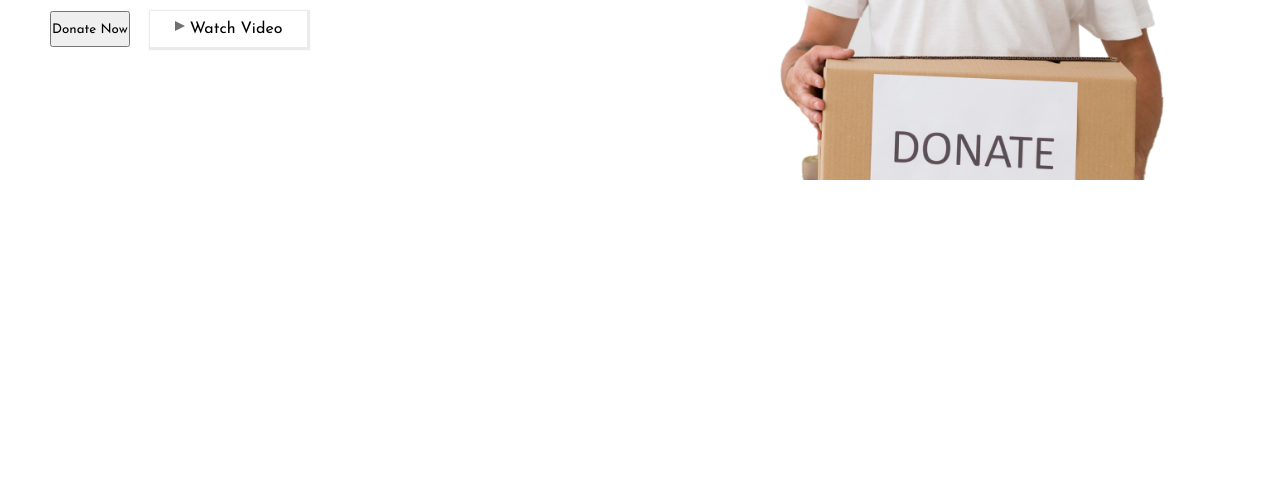
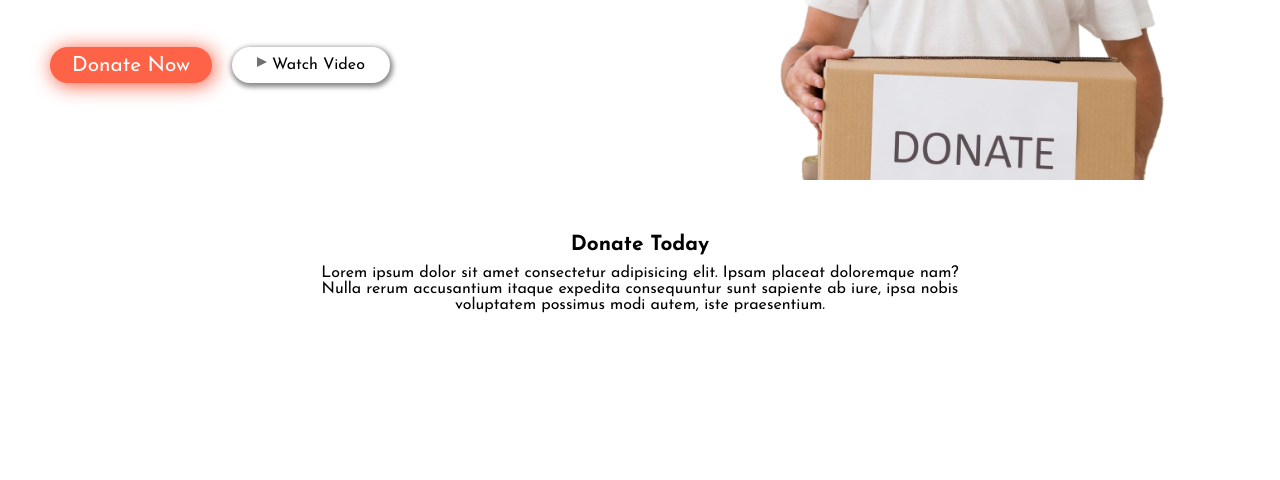
Before and after one commit to ShekhRaselMasrurAhmmadNissan/donate-today-practice, a plain HTML site: page index.html in a window 1280 px wide. Shown: the part 320-800 px from the top of the page. Drawn offline with Linux system fonts and the light colour scheme; a web font is replaced by a local one.

Commit message:
Header Section Done.

```diff
--- a/CSS/style.css
+++ b/CSS/style.css
@@ -1,5 +1,6 @@
 * {
 	font-family: 'Josefin Sans', sans-serif;
+	color: black;
 	margin: 0;
 	padding: 0;
 }
@@ -8,9 +9,16 @@ a {
 	text-decoration: none;
 	color: #000;
 }
+section {
+	margin-bottom: 50px;
+}
+h1 {
+	font-size: 3.5em;
+}
 
-h1 {
-	font-size: 3em;
+h2 {
+	font-size: 1.3em;
+	padding-bottom: 10px;
 }
 
 #header {
@@ -37,9 +45,19 @@ h1 {
 }
 #video-play {
 	margin-left: 20px;
-	/* border: 2px solid black; */
-	box-shadow: 1px 1px 1px 2px rgba(119, 116, 116, 0.144);
+	border-radius: 20px;
+	box-shadow: 1px 2px 5px 2px rgba(0, 0, 0, 0.463);
 }
+.btn {
+	padding: 5px 20px;
+	border-radius: 20px;
+	color: white;
+	font-size: 1.3em;
+	filter: drop-shadow(2px 2px 10px rgb(248, 81, 52));
+	background-color: tomato;
+	border-color: transparent;
+}
+
 #volunteer {
 	height: 500px;
 }
@@ -57,3 +75,9 @@ h1 {
 	margin: auto 0;
 	padding-left: 50px;
 }
+
+.section-information {
+	width: 50%;
+	margin: 0 25%;
+	text-align: center;
+}
--- a/index.html
+++ b/index.html
@@ -14,23 +14,28 @@
 		<!-- Josefin Fonts and Stylish Fonts -->
 		<link rel="preconnect" href="https://fonts.googleapis.com">
 		<link rel="preconnect" href="https://fonts.gstatic.com" crossorigin>
-		<link href="https://fonts.googleapis.com/css2?family=Josefin+Sans:ital,wght@0,100;0,200;0,300;0,400;0,500;0,600;0,700;1,100;1,200;1,300;1,400;1,500;1,600;1,700&family=Stylish&display=swap" rel="stylesheet">
+		<link
+			href="https://fonts.googleapis.com/css2?family=Josefin+Sans:ital,wght@0,100;0,200;0,300;0,400;0,500;0,600;0,700;1,100;1,200;1,300;1,400;1,500;1,600;1,700&family=Stylish&display=swap"
+			rel="stylesheet">
 		<!-- Font Link End -->
 
 		<!-- Font-awesome Link -->
-		<link rel="stylesheet" href="https://cdnjs.cloudflare.com/ajax/libs/font-awesome/6.1.1/css/all.min.css" integrity="sha512-KfkfwYDsLkIlwQp6LFnl8zNdLGxu9YAA1QvwINks4PhcElQSvqcyVLLD9aMhXd13uQjoXtEKNosOWaZqXgel0g=="crossorigin="anonymous" referrerpolicy="no-referrer" />
+		<link rel="stylesheet" href="https://cdnjs.cloudflare.com/ajax/libs/font-awesome/6.1.1/css/all.min.css"
+			integrity="sha512-KfkfwYDsLkIlwQp6LFnl8zNdLGxu9YAA1QvwINks4PhcElQSvqcyVLLD9aMhXd13uQjoXtEKNosOWaZqXgel0g=="
+			crossorigin="anonymous" referrerpolicy="no-referrer" />
 	</head>
 
 	<body>
-		<!-- <h1>Donate Today Practice</h1> -->
+		<!-- Header Section Start -->
 		<section id="header" class="flex-container">
 			<div id="header-information" class="half-width">
 				<h1>Let's Help Those Who Are More In Need</h1>
-				<p>Lorem ipsum dolor sit amet, consectetur adipisicing elit. Consequuntur doloribus ullam ab tempora tenetur autem, libero minima non voluptatibus eius?</p>
+				<p>Lorem ipsum dolor sit amet, consectetur adipisicing elit. Consequuntur doloribus ullam ab tempora
+					tenetur autem, libero minima non voluptatibus eius?</p>
 				<div id="buttons">
 					<input type="submit" value="Donate Now" class="btn">
 					<div id="video-play">
-						<a href="http://#" target="_blank" id="watch-video" class="btn" rel="noopener noreferrer">
+						<a href="http://#" target="_blank" id="watch-video" rel="noopener noreferrer">
 							<div id="play-button"></div>
 							<div>Watch Video</div>
 						</a>
@@ -38,8 +43,20 @@
 				</div>
 			</div>
 			<div class="half-width">
-				<img id="volunteer" src="./media/images/donate-volunteer.png" alt="A person volunteering for donation collection">
+				<img id="volunteer" src="./media/images/donate-volunteer.png"
+					alt="A person volunteering for donation collection">
 			</div>
+		</section>
+		<!-- Header Section End -->
+
+		<!-- Donate Today Start -->
+		<section id="donate-today">
+			<div class="section-information">
+				<h2>Donate Today</h2>
+				<p>Lorem ipsum dolor sit amet consectetur adipisicing elit. Ipsam placeat doloremque nam? Nulla rerum accusantium itaque expedita consequuntur sunt sapiente ab iure, ipsa nobis voluptatem possimus modi autem, iste praesentium.</p>
+			</div>
+			<div></div>
+			<div></div>
 		</section>
 	</body>
 
```
